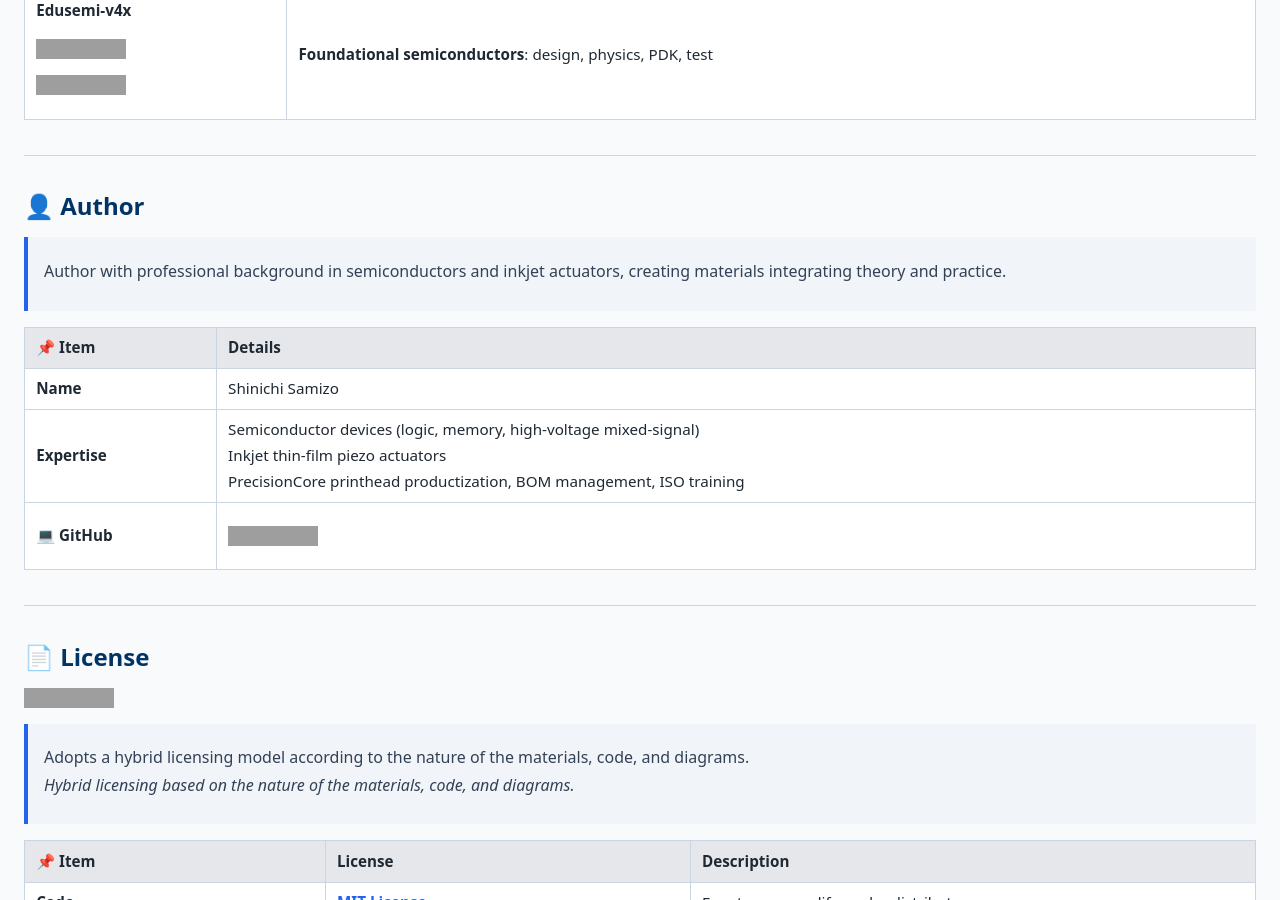
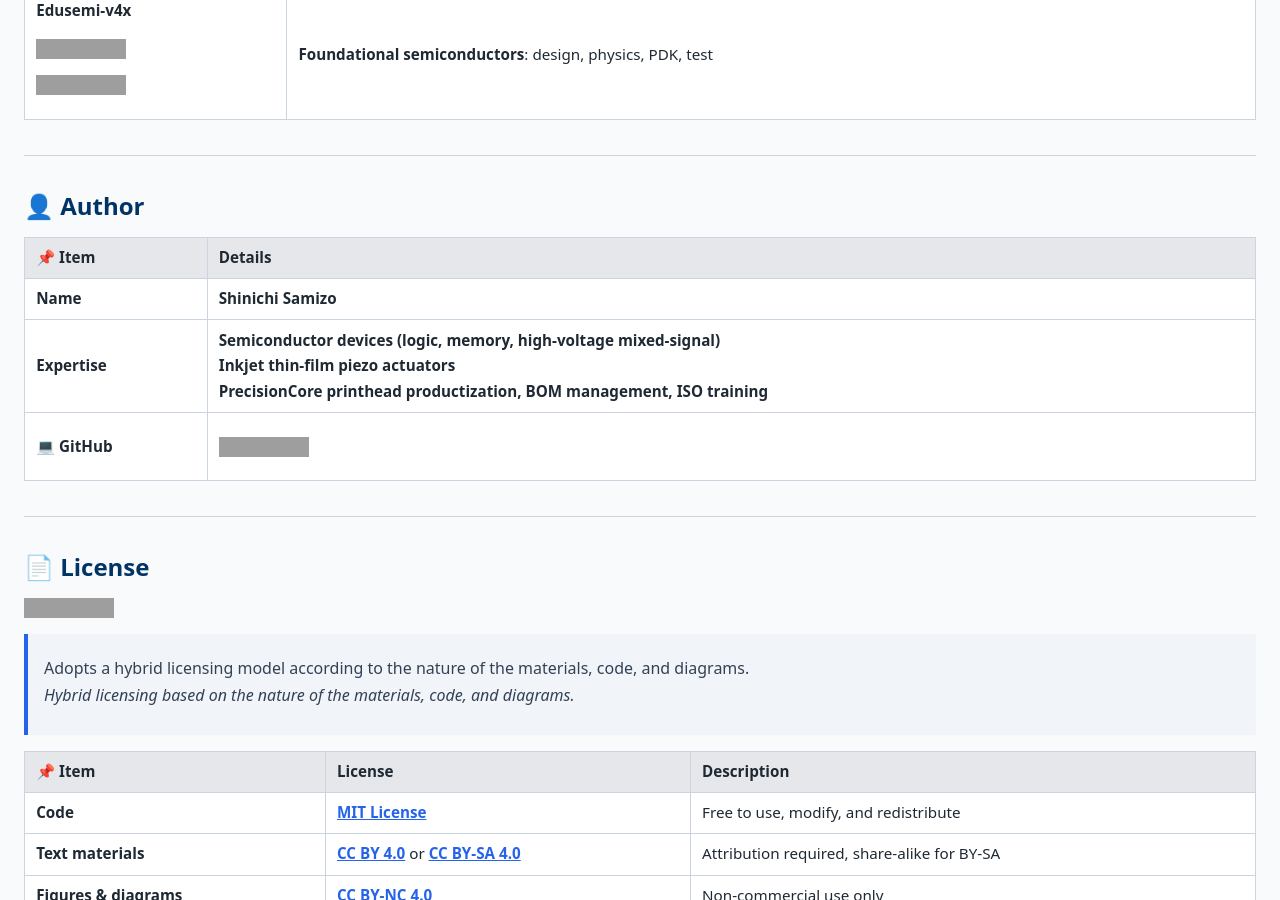
Before and after one commit to Samizo-AITL/Edusemi-Plus, a Jekyll site: the page built from en/index.md, in a window 1280 px wide and 900 px high, scrolled down 2104 px. Built offline with Jekyll 4.4.1, drawn with Linux system fonts in a browser that asks for light colours; grey boxes are pictures that could not be loaded.

Commit message:
Update index.md

```diff
--- a/en/index.md
+++ b/en/index.md
@@ -76,12 +76,11 @@ designed to extend core semiconductor knowledge through **product architecture**
 ---
 
 ## 👤 Author
-> Author with professional background in semiconductors and inkjet actuators, creating materials integrating theory and practice.
 
 | 📌 Item | Details |
 |------|------|
-| **Name** | Shinichi Samizo |
-| **Expertise** | Semiconductor devices (logic, memory, high-voltage mixed-signal)<br>Inkjet thin-film piezo actuators<br>PrecisionCore printhead productization, BOM management, ISO training |
+| **Name** | **Shinichi Samizo** |
+| **Expertise** | **Semiconductor devices** **(logic, memory, high-voltage mixed-signal)**<br>**Inkjet thin-film piezo actuators**<br>**PrecisionCore printhead productization, BOM management, ISO training** |
 | **💻 GitHub** | [![GitHub](https://img.shields.io/badge/GitHub-Samizo--AITL-blue?style=for-the-badge&logo=github)](https://github.com/Samizo-AITL) |
 
 ---
```
